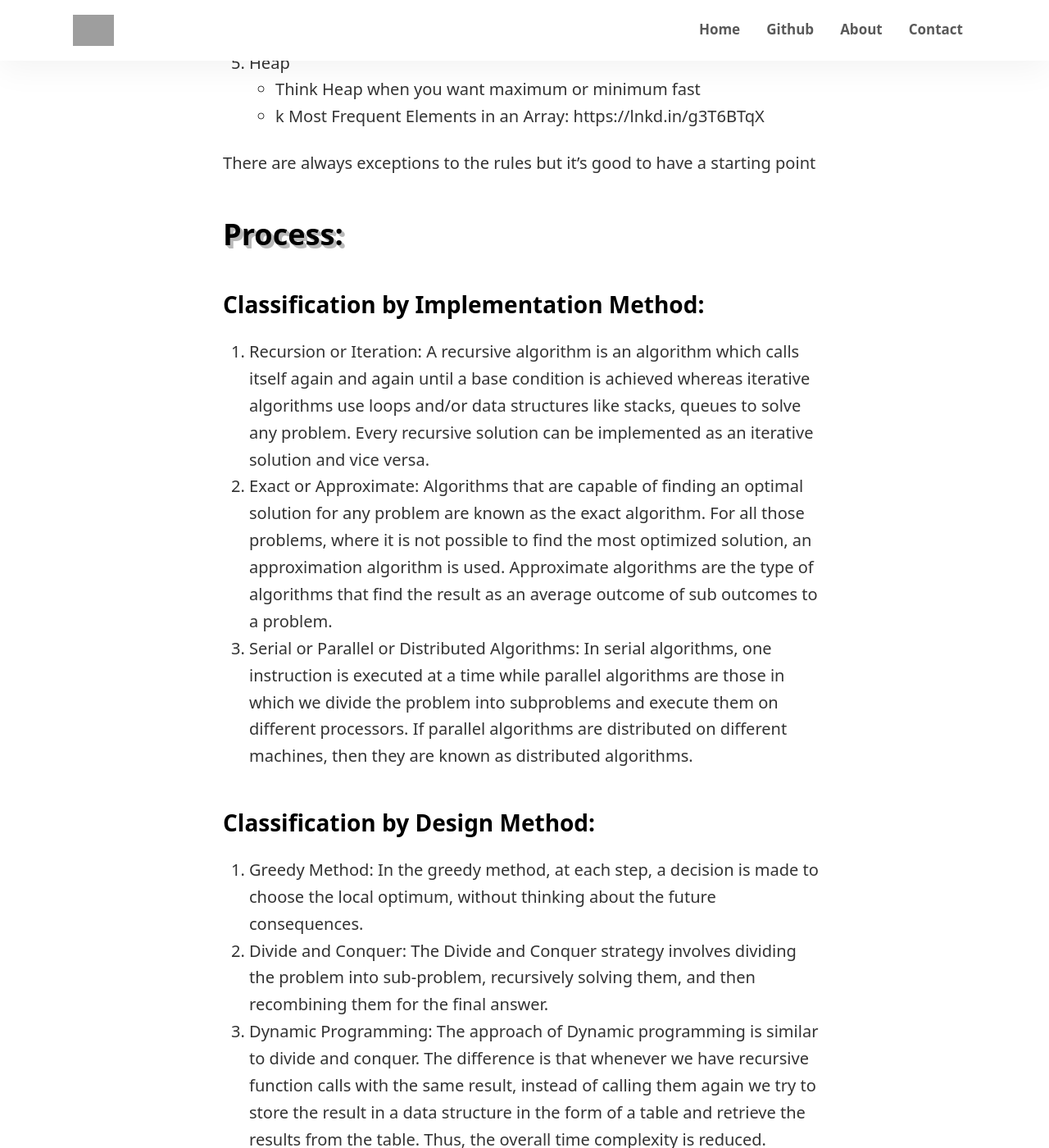
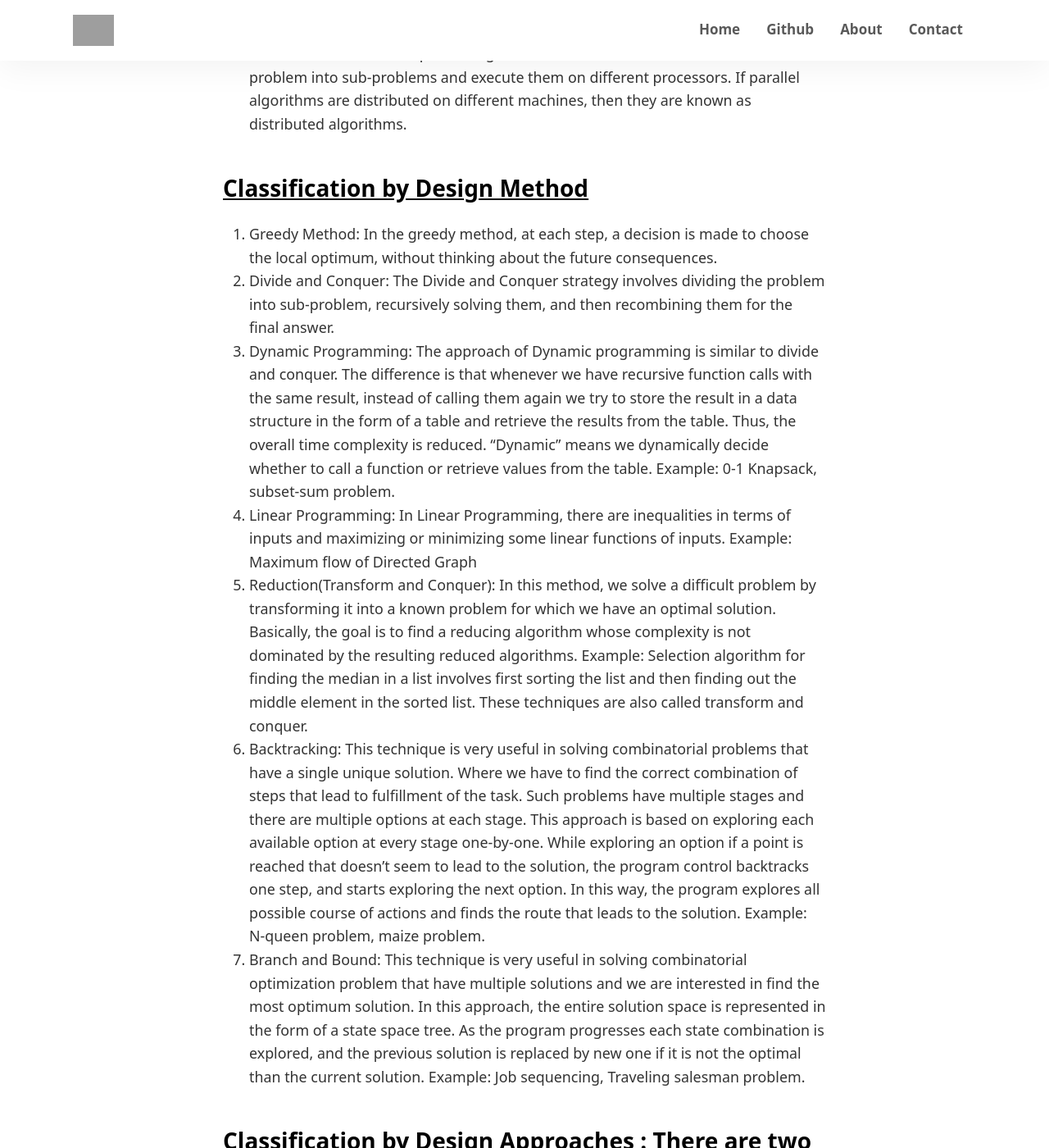
Before and after one commit to candibod/candibod-blog, a Jekyll site: the page built from _posts/2024-03-18-DSA-Overview.md, in a window 1280 px wide and 1400 px high, scrolled down 7203 px. Shown: the whole window at 82% size. Built offline with Jekyll 4.4.1, drawn with Linux system fonts in a browser that asks for light colours; some of the changed text lies outside the part shown; grey boxes are pictures that could not be loaded.

Commit message:
+ Added array opeations docs

````diff
--- a/_posts/2024-03-18-DSA-Overview.md
+++ b/_posts/2024-03-18-DSA-Overview.md
@@ -12,11 +12,11 @@ image: "assets/images/banner/dsa.jpg"
 2. [Asymptotic Notations (Big O)](#types-of-asymptotic-notations)
 3. [Problem Solving Techniques](#problem-solving-techniques)
 4. How to Pick the right DS
-5. [Problem Solving Process](#PSProcess)
-6. [DS Implementation](#PythonDS)
-   1. [Array](#PythonDS)
-   2. [Array](#PythonDS)
-   3. [Array](#PythonDS)
+5. [Problem Solving Process](#problem-solving-steps)
+6. [DS Implementation](#ds-implementation)
+   1. [Array](#array)
+   2. [List](#lists)
+   3. [Tuple](#tuple)
 
 ## What is DSA?
 
@@ -150,7 +150,7 @@ for i in range(n):
 - Number theory
 - Dequeue
 
-## Problem Solving Steps<a id="PSProcess">:</a>
+## Problem Solving Steps
 
 - Understand the problem.
 - Create a step-by-step plan for how you’ll solve it.
@@ -162,55 +162,55 @@ for i in range(n):
 - We need to switch the elements inside the DS
 - We need to update the elements once those are traversed, if we don't use those elements again
 
-## Top 5 Data Structures from 127 interviews:
+## Top 5 Data Structures from 127 interviews
 
 1. Graph
    - Think Graph when you see entities and relationships
-   - Bus Routes: https://lnkd.in/gP8dKC_N
+   - Bus Routes: [Example](https://lnkd.in/gP8dKC_N)
 2. Stack and Queue
    - Think Stack and Queue when you need to store information of a window
-   - Largest Rectangle in Histogram: https://lnkd.in/gvKUB_YA
+   - Largest Rectangle in Histogram: [Example](https://lnkd.in/gvKUB_YA)
 3. Hash Map
    - Think Hash Map when you want fast lookups at the cost of extra space
-   - Two Sum: https://lnkd.in/gA7h3KXk
+   - Two Sum: [Example](https://lnkd.in/gA7h3KXk)
 4. Binary Tree
    - Think recursion for Binary Tree problems
-   - Lowest Common Ancestor: https://lnkd.in/gjXScf4m
+   - Lowest Common Ancestor: [Example](https://lnkd.in/gjXScf4m)
 5. Heap
    - Think Heap when you want maximum or minimum fast
-   - k Most Frequent Elements in an Array: https://lnkd.in/g3T6BTqX
+   - k Most Frequent Elements in an Array: [Example](https://lnkd.in/g3T6BTqX)
 
 There are always exceptions to the rules but it's good to have a starting point
 
-## Process:
+## Process
 
-### Classification by Implementation Method:
+### Classification by Implementation Method
 
 1. Recursion or Iteration: A recursive algorithm is an algorithm which calls itself again and again until a base condition is achieved whereas iterative algorithms use loops and/or data structures like stacks, queues to solve any problem. Every recursive solution can be implemented as an iterative solution and vice versa.
 2. Exact or Approximate: Algorithms that are capable of finding an optimal solution for any problem are known as the exact algorithm. For all those problems, where it is not possible to find the most optimized solution, an approximation algorithm is used. Approximate algorithms are the type of algorithms that find the result as an average outcome of sub outcomes to a problem.
-3. Serial or Parallel or Distributed Algorithms: In serial algorithms, one instruction is executed at a time while parallel algorithms are those in which we divide the problem into subproblems and execute them on different processors. If parallel algorithms are distributed on different machines, then they are known as distributed algorithms.
+3. Serial or Parallel or Distributed Algorithms: In serial algorithms, one instruction is executed at a time while parallel algorithms are those in which we divide the problem into sub-problems and execute them on different processors. If parallel algorithms are distributed on different machines, then they are known as distributed algorithms.
 
-### Classification by Design Method:
+### Classification by Design Method
 
 1. Greedy Method: In the greedy method, at each step, a decision is made to choose the local optimum, without thinking about the future consequences.
 2. Divide and Conquer: The Divide and Conquer strategy involves dividing the problem into sub-problem, recursively solving them, and then recombining them for the final answer.
-3. Dynamic Programming: The approach of Dynamic programming is similar to divide and conquer. The difference is that whenever we have recursive function calls with the same result, instead of calling them again we try to store the result in a data structure in the form of a table and retrieve the results from the table. Thus, the overall time complexity is reduced. “Dynamic” means we dynamically decide whether to call a function or retrieve values from the table.<br>
+3. Dynamic Programming: The approach of Dynamic programming is similar to divide and conquer. The difference is that whenever we have recursive function calls with the same result, instead of calling them again we try to store the result in a data structure in the form of a table and retrieve the results from the table. Thus, the overall time complexity is reduced. “Dynamic” means we dynamically decide whether to call a function or retrieve values from the table.
    Example: 0-1 Knapsack, subset-sum problem.
-4. Linear Programming: In Linear Programming, there are inequalities in terms of inputs and maximizing or minimizing some linear functions of inputs.<br>
+4. Linear Programming: In Linear Programming, there are inequalities in terms of inputs and maximizing or minimizing some linear functions of inputs.
    Example: Maximum flow of Directed Graph
-5. Reduction(Transform and Conquer): In this method, we solve a difficult problem by transforming it into a known problem for which we have an optimal solution. Basically, the goal is to find a reducing algorithm whose complexity is not dominated by the resulting reduced algorithms.<br>
+5. Reduction(Transform and Conquer): In this method, we solve a difficult problem by transforming it into a known problem for which we have an optimal solution. Basically, the goal is to find a reducing algorithm whose complexity is not dominated by the resulting reduced algorithms.
    Example: Selection algorithm for finding the median in a list involves first sorting the list and then finding out the middle element in the sorted list. These techniques are also called transform and conquer.
-6. Backtracking: This technique is very useful in solving combinatorial problems that have a single unique solution. Where we have to find the correct combination of steps that lead to fulfillment of the task. Such problems have multiple stages and there are multiple options at each stage. This approach is based on exploring each available option at every stage one-by-one. While exploring an option if a point is reached that doesn’t seem to lead to the solution, the program control backtracks one step, and starts exploring the next option. In this way, the program explores all possible course of actions and finds the route that leads to the solution.<br>
+6. Backtracking: This technique is very useful in solving combinatorial problems that have a single unique solution. Where we have to find the correct combination of steps that lead to fulfillment of the task. Such problems have multiple stages and there are multiple options at each stage. This approach is based on exploring each available option at every stage one-by-one. While exploring an option if a point is reached that doesn’t seem to lead to the solution, the program control backtracks one step, and starts exploring the next option. In this way, the program explores all possible course of actions and finds the route that leads to the solution.
    Example: N-queen problem, maize problem.
-7. Branch and Bound: This technique is very useful in solving combinatorial optimization problem that have multiple solutions and we are interested in find the most optimum solution. In this approach, the entire solution space is represented in the form of a state space tree. As the program progresses each state combination is explored, and the previous solution is replaced by new one if it is not the optimal than the current solution.<br>
-   Example: Job sequencing, Travelling salesman problem.
+7. Branch and Bound: This technique is very useful in solving combinatorial optimization problem that have multiple solutions and we are interested in find the most optimum solution. In this approach, the entire solution space is represented in the form of a state space tree. As the program progresses each state combination is explored, and the previous solution is replaced by new one if it is not the optimal than the current solution.
+   Example: Job sequencing, Traveling salesman problem.
 
 ### Classification by Design Approaches : There are two approaches for designing an algorithm. these approaches include
 
 1. Top-Down Approach: In the top-down approach, a large problem is divided into small sub-problem. and keep repeating the process of decomposing problems until the complex problem is solved.
 2. Bottom-up Approach: The bottom-up approach is also known as the reverse of top-down approaches. In approach different, part of a complex program is solved using a programming language and then this is combined into a complete program.
 
-## Python Data Structures<a id="PythonDS">:</a>
+## DS Implementation
 
 - Complexity?
 - Storage?
@@ -220,16 +220,137 @@ There are always exceptions to the rules but it's good to have a starting point
 
 More memory efficient compared to list, since they are stored in continuous blocks of memory rather than using pointers
 
-**Note:** It can be only used, if all the elements in the array of the same data type
+_Note:_ It can be only used, if all the elements in the array of the same data type
+
+#### Creation {#array-creation}
+
+Using built in array library
 
 ```python
 import array
 
+# first parameter 'i' represents that the array will be consisting of integers
+demo_array = array.array('i') # Empty Array
 demo_array = array.array('i', [1,2,3,4])
+```
 
-# Inserting element
+```python
+from array import *
+
+demo_array = array('i') # Empty Array
+demo_array = array('i', [1,2,3,4])
+```
+
+Using Numpy
+
+```python
+import numpy as np
+
+# first parameter 'i' represents that the array will be consisting of integers
+np_demo_array = np.array([], dtype=int) # Empty Array
+np_demo_array = np.array([1,2,3,4])
+```
+
+_Operations Complexity_:
+
+Time Complexity
+
+- Empty Array &#8594; **O(1)**
+- n elements Array &#8594; **O(n)**
+
+Space Complexity
+
+- Empty Array &#8594; **O(1)**
+- n elements Array &#8594; **O(n)**
+
+**Insertion**:
+
+```python
+demo_array = array.array('i', [1,2,3,4])
 demo_array.insert(1, 6)
+print(demo_array)
+# array('i', [1, 6, 2, 3, 4])
 ```
+
+_Operations Complexity_:
+
+Time Complexity &#8594; **O(n)** - Since we need to shift all the elements one position to the right if we are inserting the new element in the first position
+
+Space Complexity &#8594; **O(1)**
+
+> What if the next block of memory is not available in the memory?
+>
+> - Allocate memory area (current size + one (element size))
+> - Copy data to the new area
+> - Free old area
+> - Additional small operations done anyway (like size (counters) update, ...)
+
+**Traverse**:
+
+```python
+for i in demo_array:
+  print(i)
+```
+
+_Operations Complexity_:
+
+Time Complexity &#8594; **O(n)** - Since we need to shift all the elements one position to the right if we are inserting the new element in the first position
+
+Space Complexity &#8594; **O(1)**
+
+**Accessing**:
+
+Since we know the address of the first element of the array and the index of the element we need, It can sum those and get the exact address we need to access that particular element without traversal
+
+```python
+demo_array[2]
+```
+
+_Operations Complexity_:
+
+Time Complexity &#8594; **O(1)**
+
+Space Complexity &#8594; **O(1)**
+
+**Searching**:
+
+Using Linear search
+
+```python
+search = 30
+demo_array = array('i', [10, 20, 30, 40, 50])
+for i in demo_array:
+  if i = search:
+    print("found")
+    break
+```
+
+> len() - Retrieve the value of the length that is already stored in the DS
+>
+> range() - It returns iterator rather than the entire list which generates the elements on demand which makes the time and space complexity O(1)
+
+_Operations Complexity_:
+
+Time Complexity &#8594; **O(n)**
+
+Space Complexity &#8594; **O(1)**
+
+**Deleting**:
+
+To maintain the efficiency of arrays, we can just simply delete some element in between and leave it, we need to shift all the elements to the left to restore the continuous block of memory
+
+```python
+demo_array = array.array('i', [10, 20, 30, 40, 50])
+array.remove(2)
+print(array)
+# [10, 20, 40, 50]
+```
+
+_Operations Complexity_:
+
+Time Complexity &#8594; **O(n)**
+
+Space Complexity &#8594; **O(1)**
 
 ### Lists
 
@@ -338,8 +459,8 @@ myDict = {x: x**2 for x in [1,2,3,4,5]}
 
 ## References
 
-[[1]](https://www.enjoyalgorithms.com/blog/problem-solving-approaches-in-data-structures-and-algorithms) Techniques<br>
-[[2]](https://www.enjoyalgorithms.com/blog/steps-of-problem-solving-for-cracking-the-coding-interview) Process<br>
-[[3]](https://www.hackerearth.com/blog/developers/7-steps-to-improve-your-data-structure-and-algorithm-skills/) Process<br>
-[[4]](https://medium.com/enjoy-algorithm/popular-problem-solving-approaches-in-data-structures-and-algorithms-6b4d30a0823d) Examples<br>
-[[5]](https://hackernoon.com/data-structures-and-algorithms-20-problem-solving-techniques-qz1q3z1o) Process + Examples<br>
+[[1]](https://www.enjoyalgorithms.com/blog/problem-solving-approaches-in-data-structures-and-algorithms) Techniques
+[[2]](https://www.enjoyalgorithms.com/blog/steps-of-problem-solving-for-cracking-the-coding-interview) Process
+[[3]](https://www.hackerearth.com/blog/developers/7-steps-to-improve-your-data-structure-and-algorithm-skills/) Process
+[[4]](https://medium.com/enjoy-algorithm/popular-problem-solving-approaches-in-data-structures-and-algorithms-6b4d30a0823d) Examples
+[[5]](https://hackernoon.com/data-structures-and-algorithms-20-problem-solving-techniques-qz1q3z1o) Process + Examples
--- a/assets/css/theme.scss
+++ b/assets/css/theme.scss
@@ -319,8 +319,8 @@ span.post-read-more a:hover {
   margin-bottom: 1.5rem;
 }
 .article-post {
-  font-size: 1.18em;
-  line-height: 1.64;
+  font-size: 1.05em;
+  line-height: 1.6;
   color: rgba(0, 0, 0, 0.8);
   code {
     font-size: 15px;
@@ -746,6 +746,23 @@ code.hljs {
 }
 
 .post-container h2 {
-  font-size: 1.8em;
+  font-size: 2.1em;
   text-shadow: 0px 0px transparent, 1px 1px #b9b9b9, 2px 2px #b9b9b9, 3px 3px #b9b9b9, 4px 4px #b9b9b9;
 }
+
+h3,
+.h3 {
+  text-decoration: underline;
+  font-size: 1.75rem;
+}
+
+h4,
+.h4 {
+  color: #454545;
+  font-size: 1.5rem;
+  font-weight: 400;
+}
+
+dd {
+  margin-bottom: 1rem;
+}
````
Also changed, not shown: _posts/2023-11-20-markup-syntax.md (+30 -9 lines), _posts/2023-11-23-Python-DS-Functions.md (renamed from _posts/2023-11-23-Python-List-Functions.md, +57 -2 lines).
